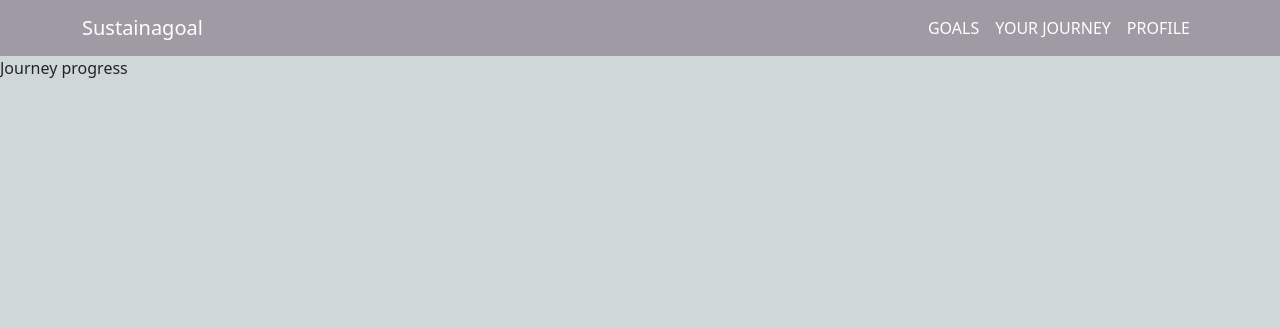
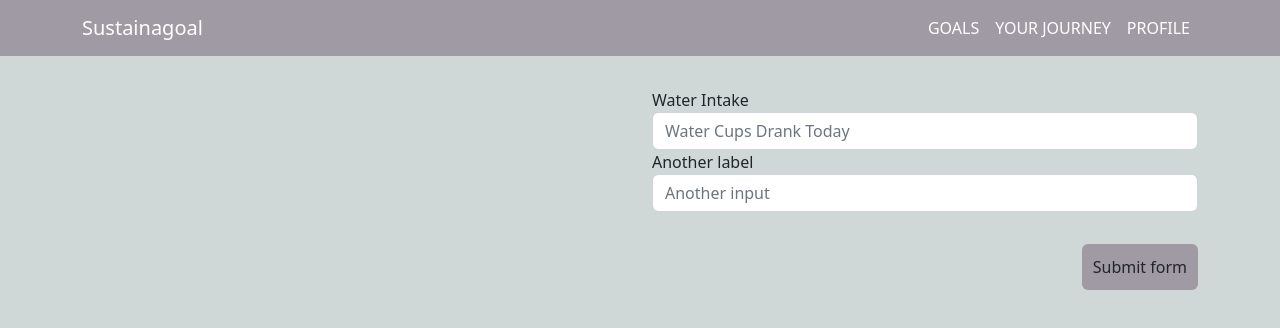
Before and after one commit to ycheng11065/SustainaGoal, a React (Create React App) app in the folder sustainagoal/: page /journey in a window 1280 px wide. Shown: the top 328 px of the page. Built offline with nearby package versions, Linux system fonts and the light colour scheme.

Commit message:
added form page

```diff
--- a/sustainagoal/src/custom.scss
+++ b/sustainagoal/src/custom.scss
@@ -3,7 +3,7 @@
 /* make the customizations */
 $theme-colors: (
     "background-color": #9F9AA4,
-    "danger": teal
+    "bg-secondary": teal
 );
 
 /* import bootstrap to set changes */
--- /dev/null
+++ b/sustainagoal/src/pages/Journey.css
@@ -0,0 +1,8 @@
+
+
+.submitBtn {
+    background-color: #9F9AA4;
+    position:relative;
+    float:right;
+    padding: 10px;
+}
--- a/sustainagoal/src/pages/Journey.js
+++ b/sustainagoal/src/pages/Journey.js
@@ -1,13 +1,43 @@
-import React from 'react';
-import Carousell from '../Components/Carousel';
+import React from "react";
+import Carousell from "../Components/Carousel";
+import { Container } from "react-bootstrap";
+import "./Journey.css";
 
 const Journey = () => {
   return (
-    <div>
-        Journey progress
-    </div>
-
+    <Container>
+      <div class="py-3" />
+      <div class="row">
+        <div class="col"></div>
+        <div class="col">
+          <form>
+            <div class="form-group">
+              <label for="formGroupExampleInput">Water Intake</label>
+              <input
+                type="text"
+                class="form-control"
+                id="formGroupExampleInput"
+                placeholder="Water Cups Drank Today"
+              />
+            </div>
+            <div class="form-group">
+              <label for="formGroupExampleInput2">Another label</label>
+              <input
+                type="text"
+                class="form-control"
+                id="formGroupExampleInput2"
+                placeholder="Another input"
+              />
+            </div>
+            <div class="py-3" />
+            <button class="btn submitBtn align-items-end" type="submit">
+              Submit form
+            </button>
+          </form>
+        </div>
+      </div>
+    </Container>
   );
-}
+};
 
 export default Journey;
```
